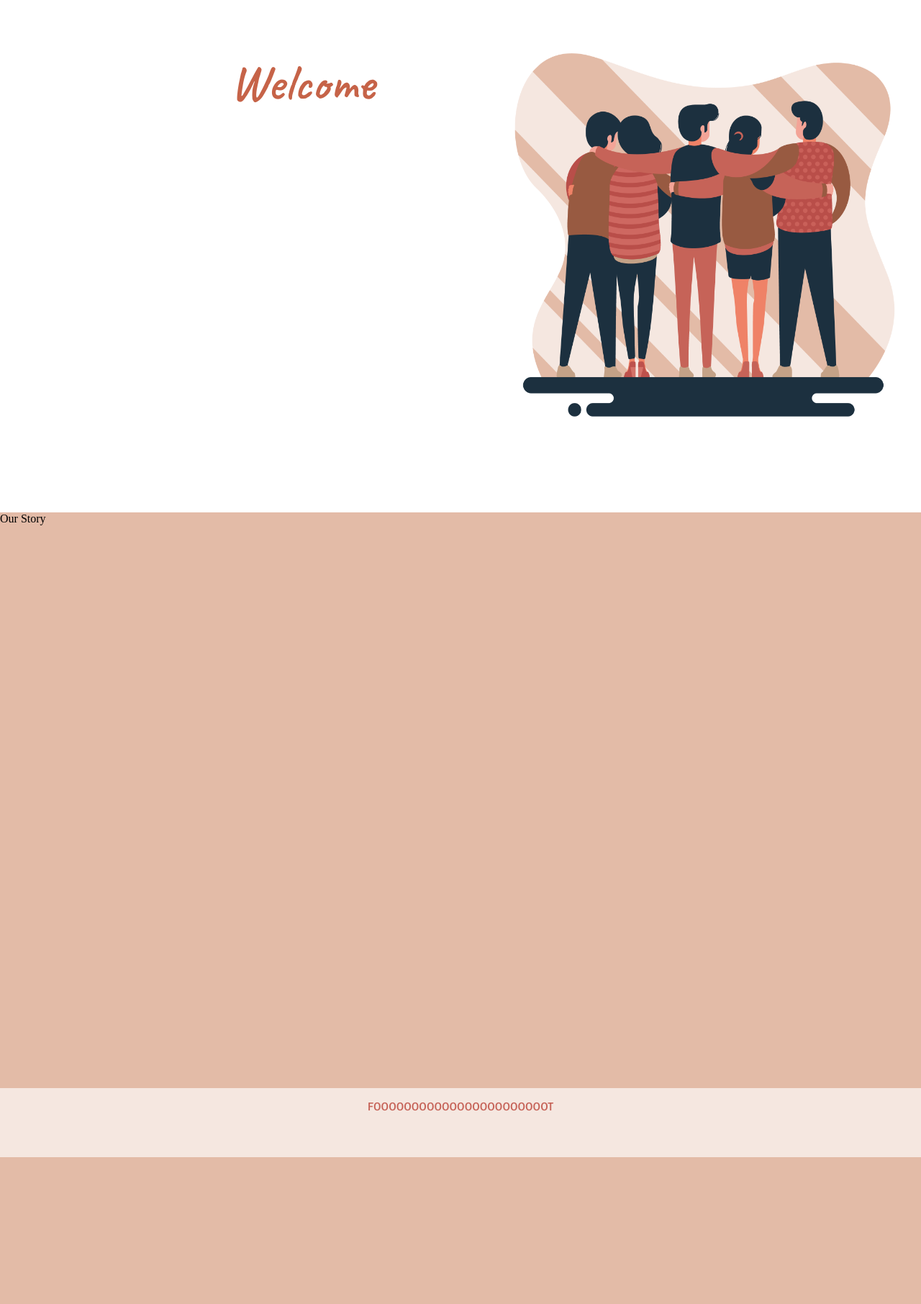
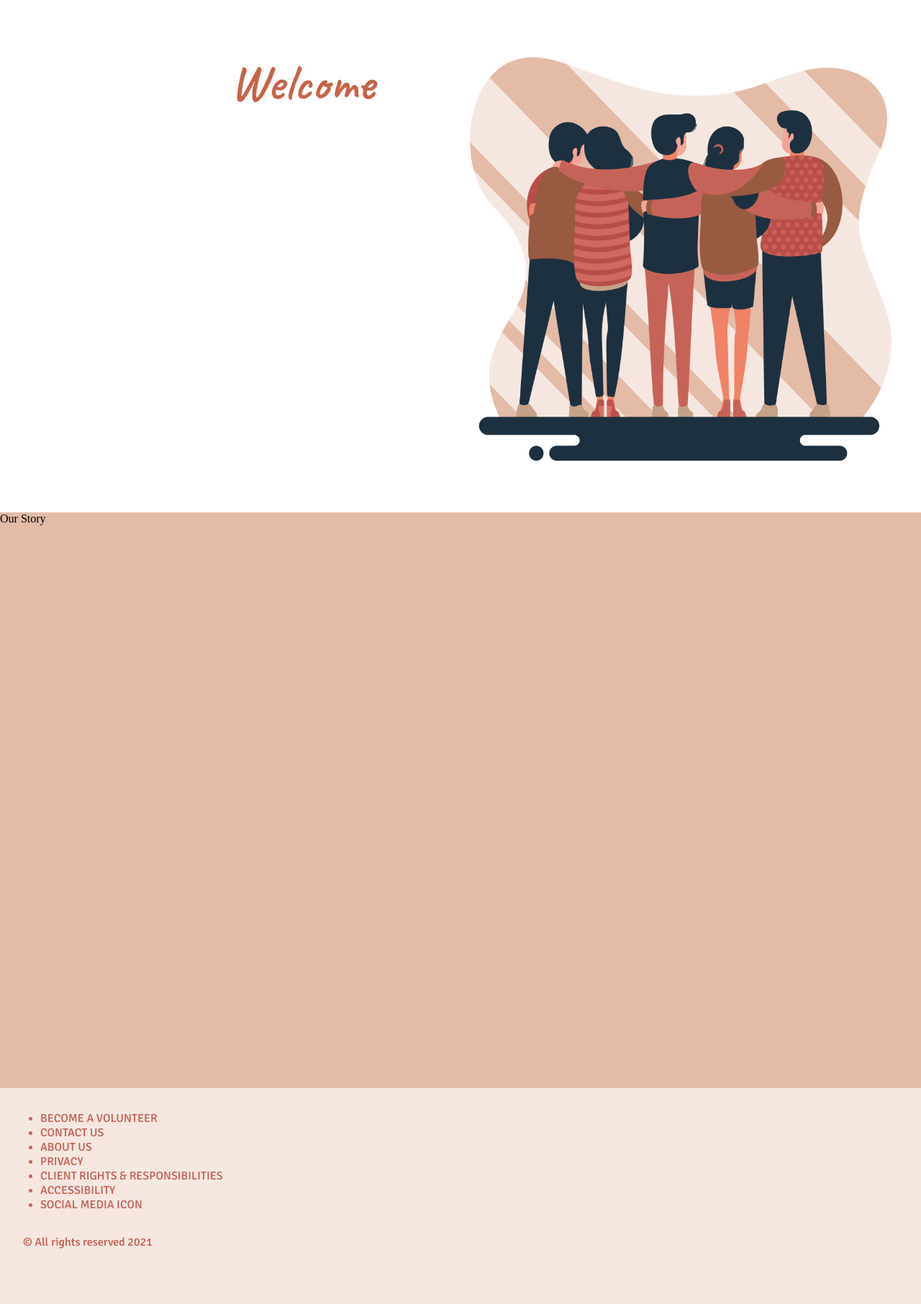
Before and after one commit to SetarehSh/cmd-f-2021, a PHP site: page / in a window 1280 px wide. Shown: the part 96-1908 px from the top of the page at 72% size. Before the commit the page ends 1704 px from the top, so only its background shows below. Run offline with PHP 8.4, Linux system fonts and the light colour scheme.

Commit message:
footer + etc

```diff
--- a/index.html
+++ b/index.html
@@ -34,14 +34,26 @@
     <div class="wrapper">
         <main>
             <h1 id="welcome">Welcome</h1>
-        <img id="hero" src="./images/homepage/hero.png" alt="A back view of a group of culturally diverse people hugging each other.">
+            <img id="hero" src="./images/homepage/hero.png"
+                alt="A back view of a group of culturally diverse people hugging each other.">
         </main>
         <aside>
             <p>Our Story</p>
         </aside>
     </div>
     <footer>
-        <p>fooooooooooooooooooooooot</p>
+        <ul class="footer_ul">
+            <li><a href="">Become a Volunteer</a></li>
+            <li><a href="">Contact Us</a></li>
+            <li><a href="">About Us</a></li>
+            <li><a href="">Privacy</a></li>
+            <li><a href="">Client Rights & Responsibilities</a></li>
+            <li><a href="">Accessibility</a></li>
+            <li><a href="">Social Media Icon</a></li>
+        </ul>
+        <div class="copyright">
+            <p>© All rights reserved 2021</p>
+        </div>
     </footer>
 
 </body>
--- a/src/footer.css
+++ b/src/footer.css
@@ -1,13 +1,41 @@
 footer {
+    background-color:#F5E7E0;
+    padding: 2vh;
+}
+.footer_ul{
+    color: #C66358;
+}
+.footer_ul a {
     width: 100%;
     height: 12vh;
-    background-color:#F5E7E0;
     font-family: 'Signika', sans-serif;
     font-size: calc(12px + 0.5vh);
     text-transform: uppercase;
     text-decoration: none;
     color:#C66358;
-    text-align: center;
+    text-align: left;
+}
+
+footer:link{
+    color: #C66358;
+}
+
+footer:visited{
+    color:#985A41;
+}
+footer:hover{
+    color: #985A41;
+}
+
+.copyright {
+    width: 100%;
+    height: 12vh;
+    background-color:#F5E7E0;
+    font-family: 'Signika', sans-serif;
+    font-size: 9px + 0.5vh;
+    text-decoration: none;
+    color:#C66358;
+    text-align: left;
 }
 
 footer p {
--- a/src/index.css
+++ b/src/index.css
@@ -18,9 +18,9 @@ main {
 }
 
 #hero {
-    height: 90%;
-    min-width: 527px;
-    min-height: 538px;
+    object-fit:contain;
+    min-width: 420px;
+    min-height: 400px;
 }
 
 aside {
```
Lines whose indentation alone changed are shown as unchanged.
